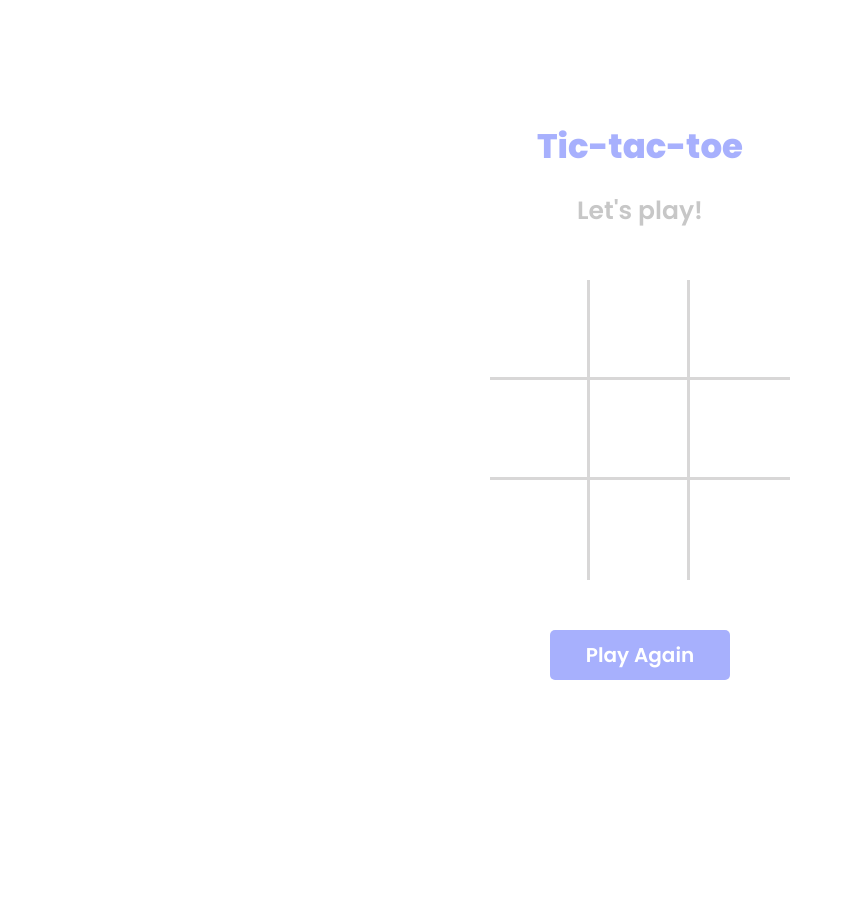
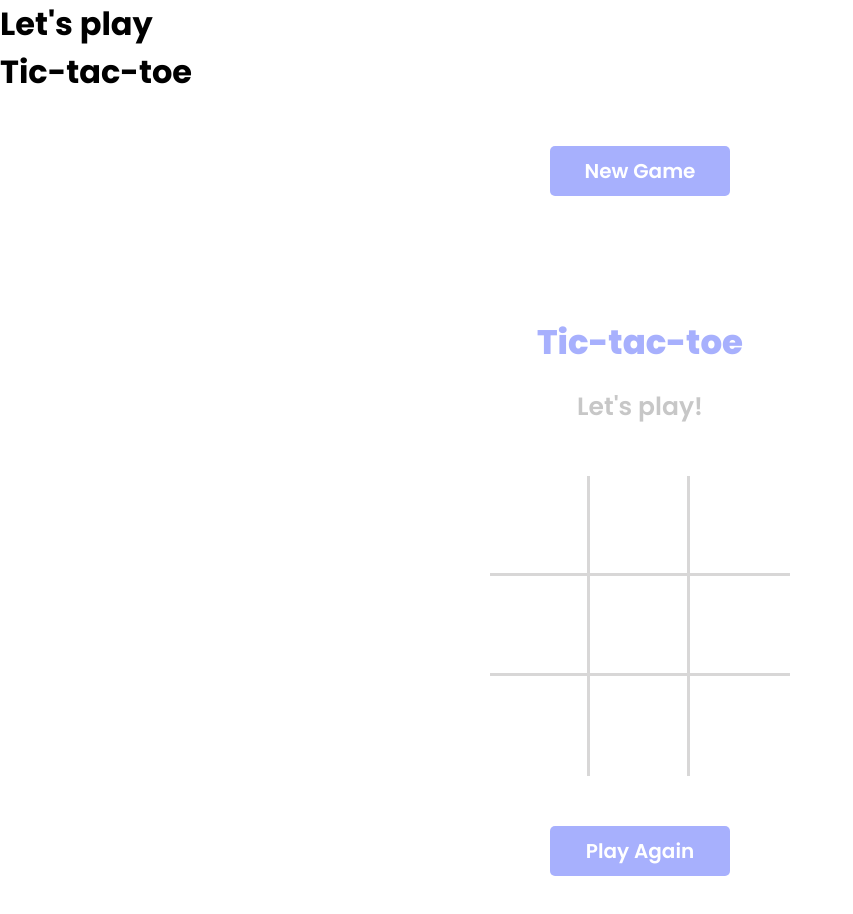
Before and after one commit to basementy/tictactoe, a plain HTML site: page index.html in a window 1280 px wide. Shown: the whole page, without its empty margins (0-853 px from the left). Before the commit the page ends 800 px from the top, so only its background shows below. Drawn offline with Linux system fonts and the light colour scheme.

Commit message:
Created the home page markup

```diff
--- a/index.html
+++ b/index.html
@@ -6,9 +6,18 @@
   <meta http-equiv="X-UA-Compatible" content="ie=edge">
   <link href="https://fonts.googleapis.com/css?family=Poppins:400,500,600,700,800,900&display=swap" rel="stylesheet">
   <link rel="stylesheet" href="style.css">
-  <title>Tic-tac-toe | Game</title>
+  <link rel="shortcut icon" href="./assets/Favicon.png" type="image/x-icon">
+  <title>Tic-Tac-Toe | Game</title>
 </head>
 <body>
+
+  <!-- Home Page -->
+  <div class="mainPage">
+    <div class="homeContent">
+      <h1>Let's play<br>Tic-tac-toe</h1>
+      <button id="startGame" onclick="startGame()">New Game</button>
+    </div>
+  </div>
 
   <!-- Main Content -->
   <div class="content">
```
